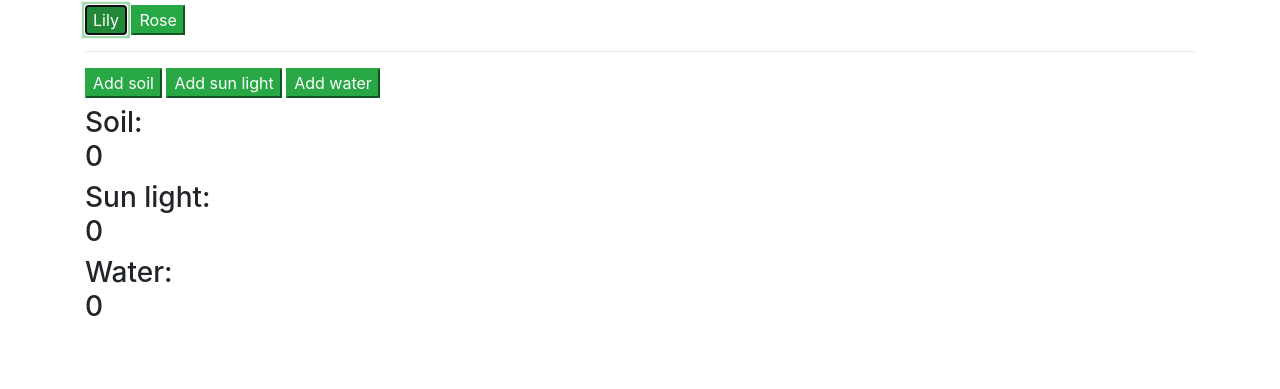
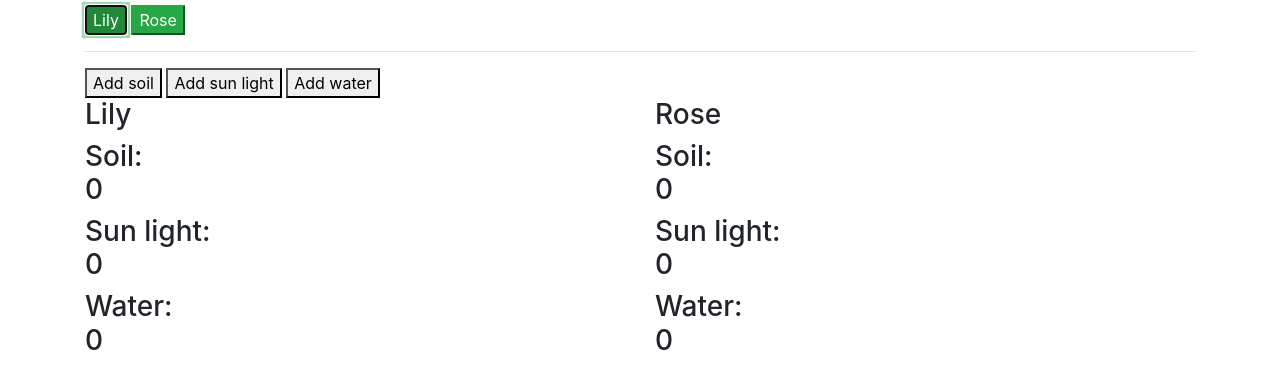
Before and after one commit to jiwonhan1/80s-High-School-RPG-Functional-Programming, a website built with webpack: page src/index.html in a window 1280 px wide. Both pictures are taken after a click on the button "Lily". Shown: the part 51-440 px from the top of the page. Built offline with nearby package versions, Linux system fonts and the light colour scheme.

Commit message:
seperate buttons
Co-authored-by: Jieun Kang <jieunkang101@gmail.com>

```diff
--- a/src/index.html
+++ b/src/index.html
@@ -14,14 +14,28 @@
         <button class="btn-success" id="lily">Lily</button>
         <button class="btn-success" id="rose">Rose</button>
         <hr>
-        <button class="btn-success" id="feed">Add soil</button>
-        <button class="btn-success" id="sunlight">Add sun light</button>
-        <button class="btn-success" id="water">Add water</button>
-        <div id="plant-value">
-          <h2><div id="plant-name"></div></h2>
-          <h3>Soil:<div id="soil-value">0</div></h3>
-          <h3>Sun light:<div id="sunlight-value">0</div></h3>
-          <h3>Water:<div id="soil-water">0</div></h3>
+        <button id="lily-feed">Add soil</button>
+        <button id="lily-sunlight">Add sun light</button>
+        <button id="lily-water">Add water</button>
+        <div class="row">
+          <div class="col-md-6">
+            <h3>Lily</h3>
+            <div id="lily-value">
+              <h2><div id="lily-name"></div></h2>
+              <h3>Soil:<div id="lily-soil">0</div></h3>
+              <h3>Sun light:<div id="lily-sunlight">0</div></h3>
+              <h3>Water:<div id="lily-water">0</div></h3>
+            </div>
+          </div>
+          <div class="col-md-6">
+            <h3>Rose</h3>
+            <div id="rose-value">
+              <h2><div id="rose-name"></div></h2>
+              <h3>Soil:<div id="rose-soil">0</div></h3>
+              <h3>Sun light:<div id="rose-sunlight">0</div></h3>
+              <h3>Water:<div id="rose-water">0</div></h3>
+            </div>
+          </div>
         </div>
     </div>
   </body>
--- a/src/main.js
+++ b/src/main.js
@@ -14,40 +14,40 @@ $(document).ready(function(){
 
   $('#lily').click(function() {
     event.preventDefault();
-    $('#plant-value').show();
-    $('#feed').click(function() {
+    $('#lily-value').show();
+    $('#lily-feed').click(function() {
       const lilyValue = lily(blueFood());
-      $('#soil-value').text(lilyValue.soil);
+      $('#lily-soil').text(lilyValue.soil);
     });
-    $('#sunlight').click(function() {
+    $('#lily-sunlight').click(function() {
       const lilyValue= lily(sunnyDay());
-      $('#sunlight-value').text(lilyValue.sunlight);
+      $('#lily-sunlight').text(lilyValue.sunlight);
     });
-    $('#water').click(function() {
+    $('#lily-water').click(function() {
       const lilyValue= lily(enoughWater());
-      $('#soil-water').text(lilyValue.water);
+      $('#lily-water').text(lilyValue.water);
     });
     //$('#plant-value').hide();
   })
 
   $('#rose').click(function() {
     event.preventDefault();
-    $('#plant-value').show();
+    $('#rose-value').show();
 
     // $('#soil-value').text(0);
     // $('#sunlight-value').text(0);
-    // $('#soil-water').text(0);
+    // $('#water-value').text(0);
     $('#feed').click(function() {
       const roseValue = rose(blueFood());
-      $('#soil-value').text(roseValue.soil);
+      $('#rose-soil').text(roseValue.soil);
     });
     $('#sunlight').click(function() {
       const roseValue = rose(sunnyDay());
-      $('#sunlight-value').text(roseValue.sunlight);
+      $('#rose-sunlight').text(roseValue.sunlight);
     });
     $('#water').click(function() {
       const roseValue = rose(enoughWater());
-      $('#soil-water').text(roseValue.water);
+      $('#rose-water').text(roseValue.water);
     });
     //$('#plant-value').hide();
   })
```
